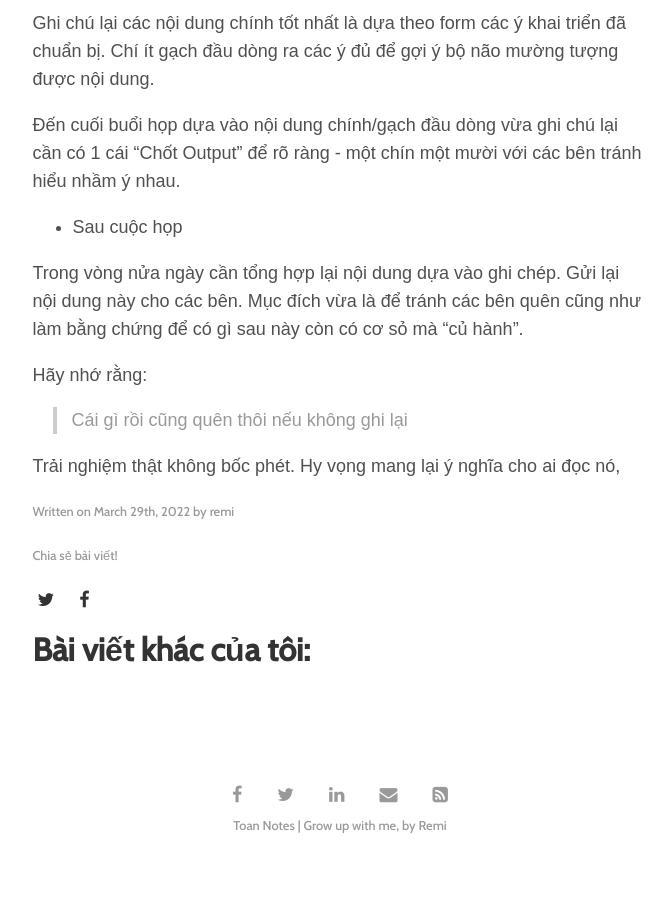
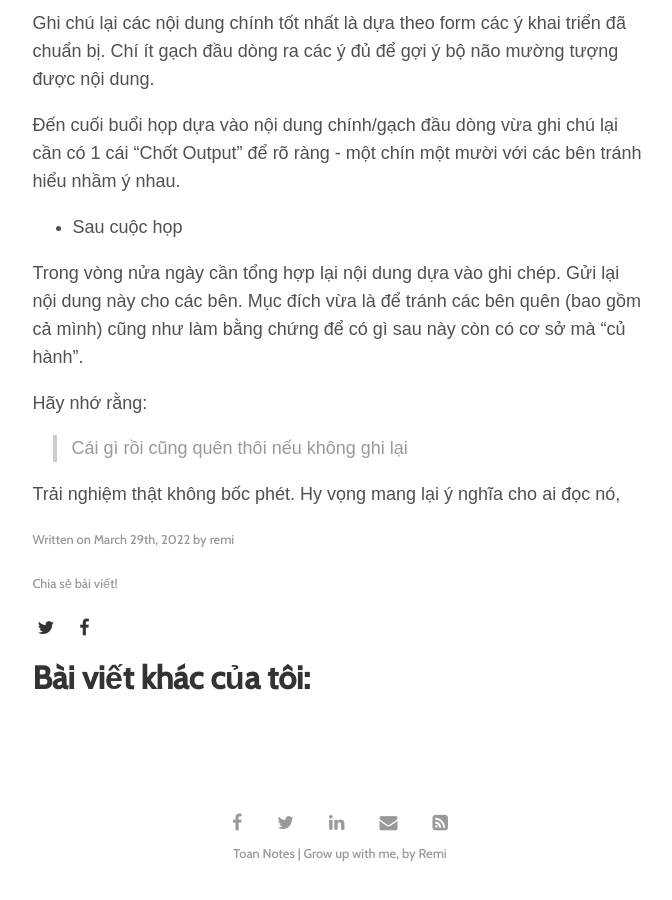
Before and after one commit to toannai/blog, a Jekyll site: the page built from _posts/2022-03-29-chuyen-hop-hanh.md, in a window 1280 px wide and 900 px high, scrolled down 1777 px. Shown: the whole window, without its empty margins (300-972 px from the left). Built offline with Jekyll 4.4.1, drawn with Linux system fonts in a browser that asks for light colours; some web fonts are replaced; before the commit the page ends 2649 px from its top, so only the background shows below that.

Commit message:
final ngam 1

```diff
--- a/_posts/2022-03-29-chuyen-hop-hanh.md
+++ b/_posts/2022-03-29-chuyen-hop-hanh.md
@@ -33,7 +33,7 @@ Ghi chú lại các nội dung chính tốt nhất là dựa theo form các ý k
 
 - Sau cuộc họp
 
-Trong vòng nửa ngày cần tổng hợp lại nội dung dựa vào ghi chép. Gửi lại nội dung này cho các bên. Mục đích vừa là để tránh các bên quên cũng như làm bằng chứng để có gì sau này còn có cơ sỏ mà "củ hành".
+Trong vòng nửa ngày cần tổng hợp lại nội dung dựa vào ghi chép. Gửi lại nội dung này cho các bên. Mục đích vừa là để tránh các bên quên (bao gồm cả mình) cũng như làm bằng chứng để có gì sau này còn có cơ sở mà "củ hành".
 
 Hãy nhớ rằng:
 
```
